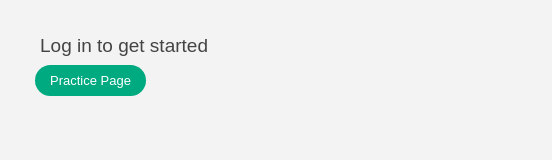
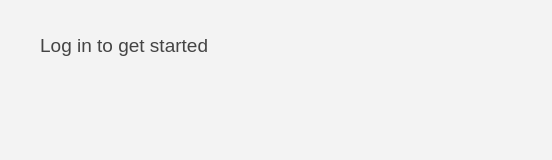
Before and after one commit to AliMonzavi1990/Bankist-App, a plain HTML site: page index.html in a window 1280 px wide. Shown: the full height of the page, 0-552 px from the left. Drawn offline with Linux system fonts and the light colour scheme.

Commit message:
modify html.index

```diff
--- a/index.html
+++ b/index.html
@@ -35,7 +35,6 @@
         <button class="login__btn">&rarr;</button>
       </form>
     </nav>
-    <a class="link" href="Practice.html">Practice Page</a>
 
     <main class="app">
       <!-- BALANCE -->
```
